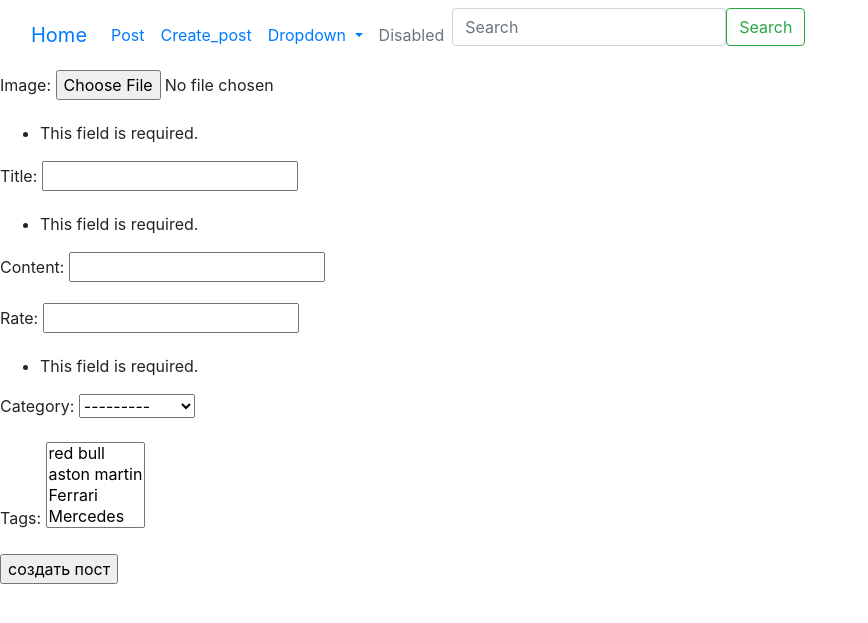
After one commit to azat-312/month4, a Django app: page /posts/create/ in a window 1280 px wide. The commit adds this page. Shown: the top 623 px of the page, without its empty margins (0-868 px from the left). Run offline with Django 5.2, Linux system fonts and the light colour scheme; data comes from the database, SQL or seed files in the repository; both versions use the stored data as it was after the commit.

Commit message:
home work4

```diff
--- a/blog/settings.py
+++ b/blog/settings.py
@@ -31,6 +31,7 @@ ALLOWED_HOSTS = []
 # Application definition
 
 INSTALLED_APPS = [
+    'jazzmin',
     'django.contrib.admin',
     'django.contrib.auth',
     'django.contrib.contenttypes',
--- a/blog/urls.py
+++ b/blog/urls.py
@@ -16,7 +16,7 @@ Including another URLconf
 """
 from django.contrib import admin
 from django.urls import path
-from posts.views import test_view, html_view, post_list_view, post_detail_view
+from posts.views import test_view, html_view, post_list_view, post_detail_view , create_post_view
 from django.conf.urls.static import static
 from django.conf import settings
 
@@ -24,5 +24,6 @@ from django.conf import settings
 urlpatterns = [path('admin/', admin.site.urls),
     path("test/",test_view), path("",html_view),
     path("posts/",post_list_view),
-    path("posts/<int:post_id>/", post_detail_view)  ]
+    path("posts/<int:post_id>/", post_detail_view),
+    path('posts/create/', create_post_view)  ]
 urlpatterns += static(settings.MEDIA_URL,document_root=settings.MEDIA_ROOT)
--- /dev/null
+++ b/posts/forms.py
@@ -0,0 +1,7 @@
+from.models import Post,Category,Tag
+from django import forms
+
+class PostCreateForm(forms.ModelForm):
+    class Meta:
+        model = Post
+        fields = ('image', 'title','content','rate','category','tags')
--- a/posts/views.py
+++ b/posts/views.py
@@ -1,5 +1,7 @@
 from django.shortcuts import render,HttpResponse
 from posts.models import Post
+from .forms import PostCreateForm
+from django.shortcuts import redirect
 
 
 def test_view(request):
@@ -15,3 +17,12 @@ def post_list_view(request):
 def post_detail_view(request,post_id):
     post = Post.objects.get(id=post_id)
     return render (request, "posts/post_detail.html", context={"post":post})
+
+
+def create_post_view(request):
+    form = PostCreateForm(request.POST,request.FILES)
+    if form.is_valid():
+        form.save()
+        return redirect("/posts/")
+    else:
+        return render(request,'posts/create_post.html',{'form':form})
--- a/templates/main.html
+++ b/templates/main.html
@@ -14,7 +14,7 @@
                 <a class="nav-link active" aria-current="page" href="/posts">Post</a>
               </li>
               <li class="nav-item">
-                <a class="nav-link" href="#">Link</a>
+                <a class="nav-link" href="create/">Create_post</a>
               </li>
               <li class="nav-item dropdown">
                 <a class="nav-link dropdown-toggle" href="#" role="button" data-bs-toggle="dropdown" aria-expanded="false">
--- /dev/null
+++ b/templates/posts/create_post.html
@@ -0,0 +1,10 @@
+{% extends "main.html" %}
+{%load static%}
+{% block content %}
+<form action="" method="post" enctype="multipart/form-data">
+    {% csrf_token %}
+    {{form.as_p}}
+    <input type="submit" name="Create" value="создать пост">
+</form>
+
+{% endblock%}
```
Also changed, not shown: db.sqlite3, media/red_baron.jpg (added).
